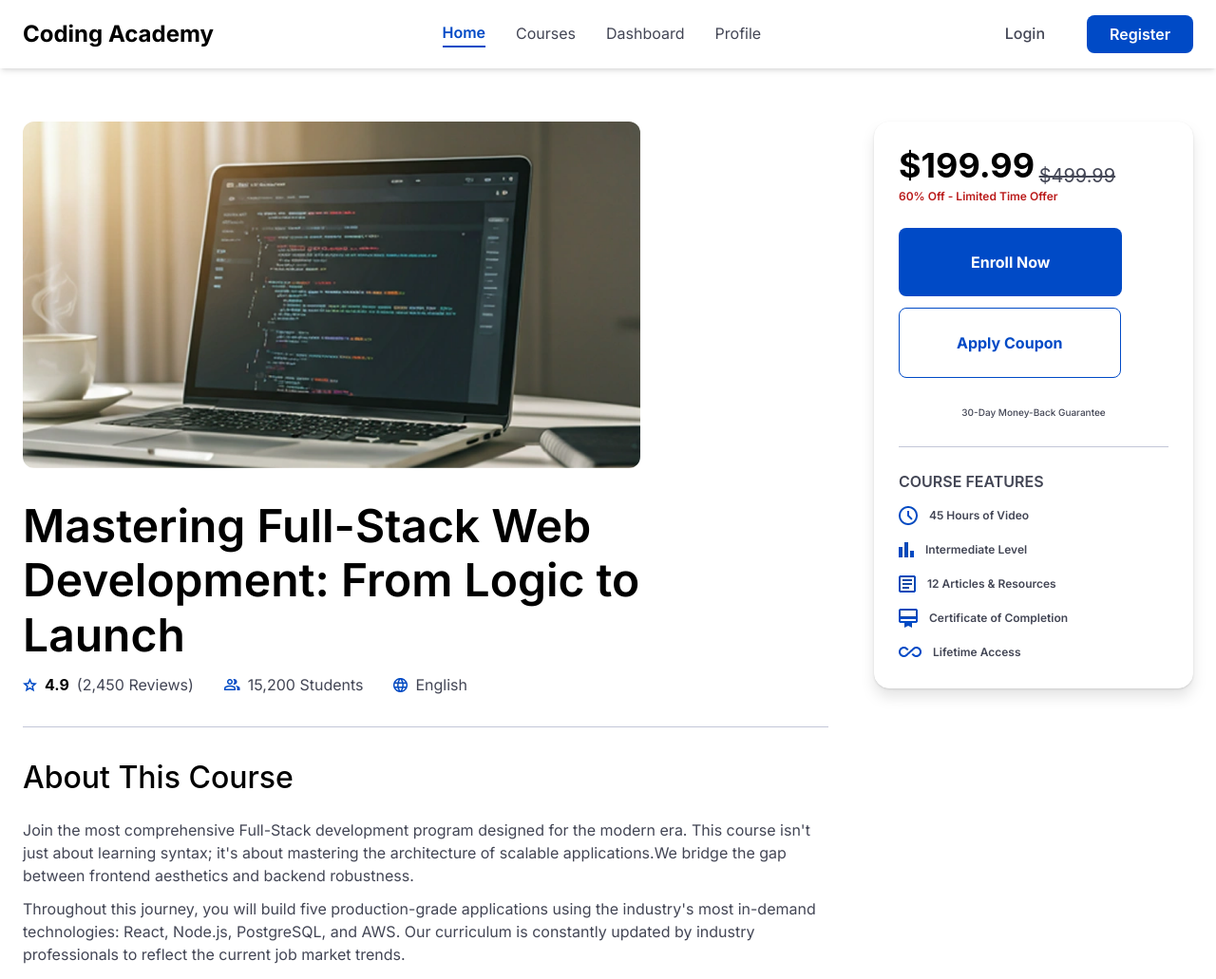
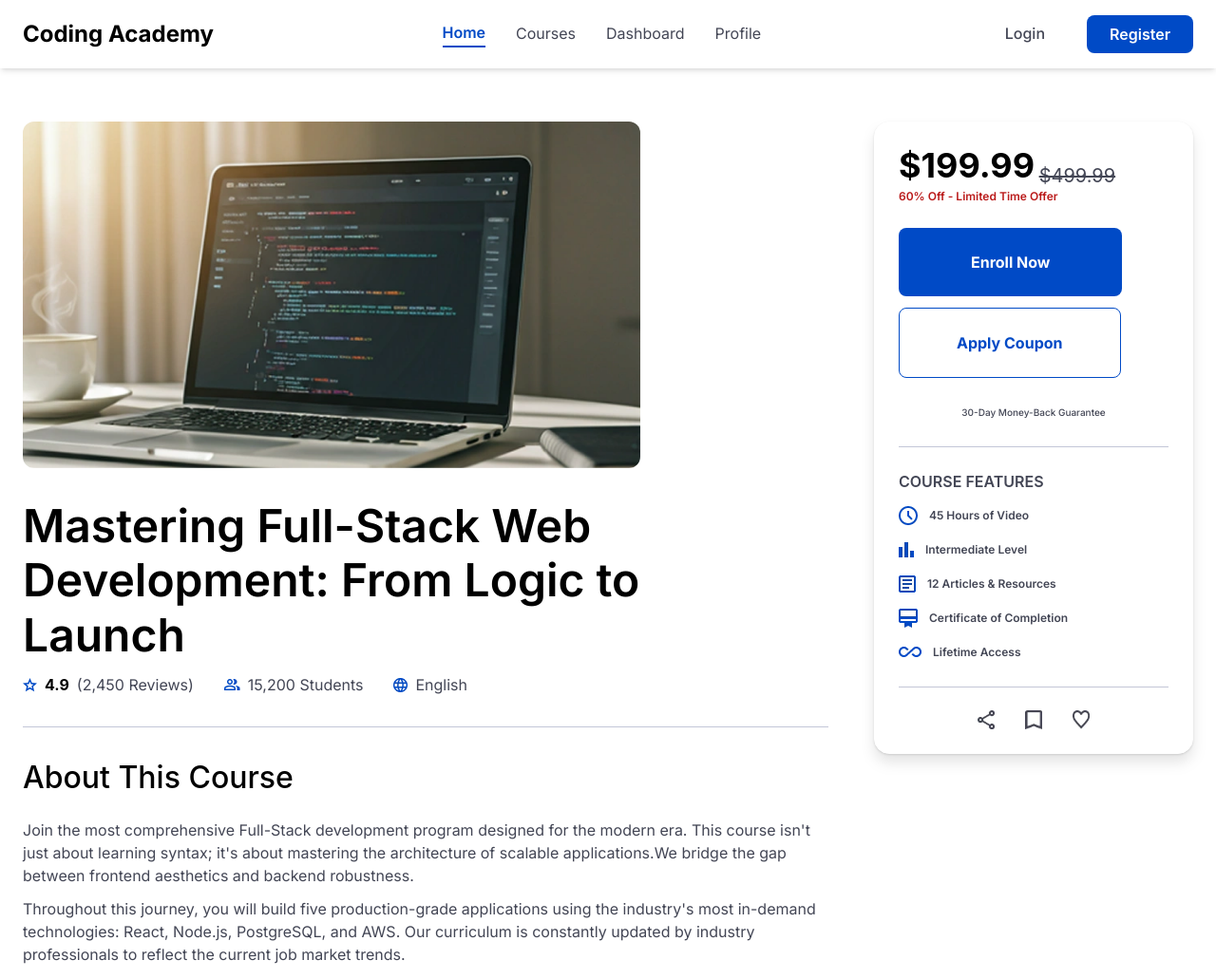
Before and after one commit to khattab-dev-web/coding-Academy, a website: page coursesDetails.html in a window 1280 px wide. Shown: the top 1031 px of the page at 95% size. Drawn offline with Linux system fonts and the light colour scheme.

Commit message:
Update hero section courses details page

```diff
--- a/coursesDetails.html
+++ b/coursesDetails.html
@@ -241,7 +241,7 @@
                                 <img src="./images/courses-Details/card/Certificate-Completion.webp" alt="12 Certificate icon" />
                                 <p  class="paragraph text-[12px] font-semibold">Certificate of Completion</p>
                             </div>
-                            <div class="row gap-3 mt-3">
+                            <div class="row gap-3 mt-3 pb-6">
                                 <img src="./images/courses-Details/card/infinity.webp" alt="12 Certificate icon" />
                                 <p  class="paragraph text-[12px] font-semibold">Lifetime Access</p>
                             </div>
@@ -249,6 +249,16 @@
 
 
                          </div>
+                         <!-- icons -->
+                          <div class="border-t border-[#C3C6D7]">
+                            <div class="row gap-8 mt-6 justify-center">
+                              <img src="./images/courses-Details/sharing.webp" class="w-4.5 h-5" alt="sharing icon" />
+                            <img src="./images/courses-Details/save.webp" class="w-4.5 h-5" alt="save icon" />
+                            <img src="./images/courses-Details/heart.webp" class="w-4.5 h-5" alt="heart icon" />
+                            </div>
+
+
+                          </div>
                     </div>
 
                  </div>
```
Also changed, not shown: images/courses-Details/heart.webp (added), images/courses-Details/save.webp (added), images/courses-Details/sharing.webp (added), src/output.css.
